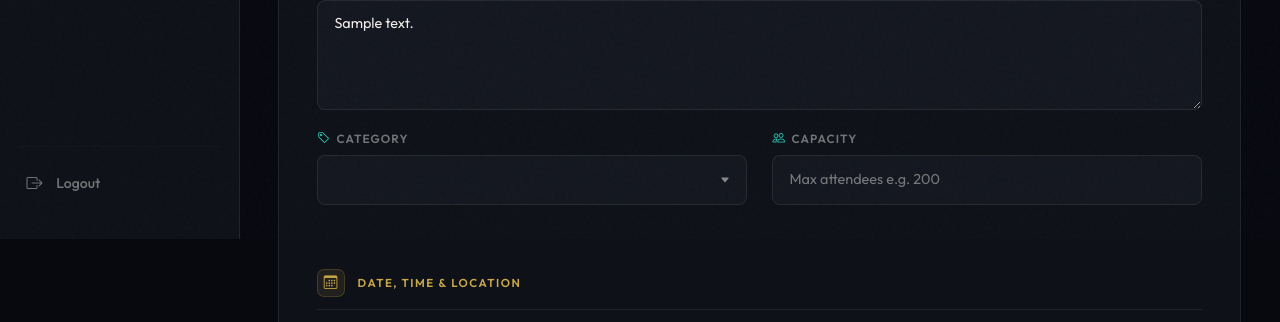
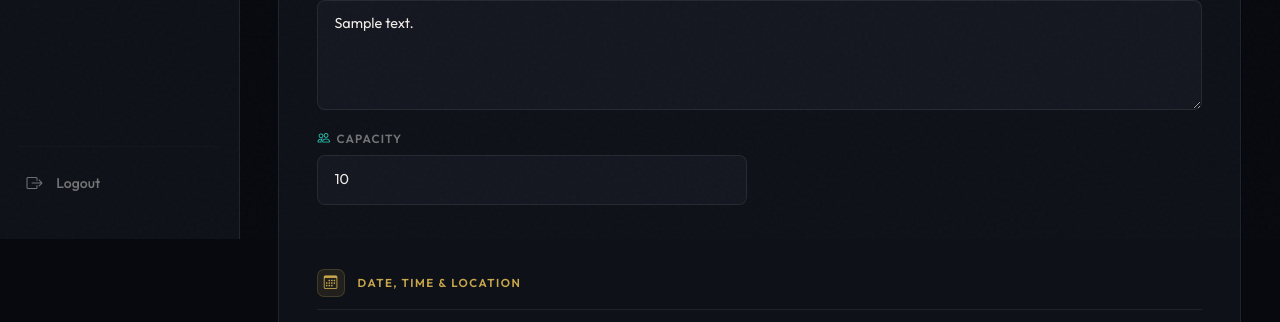
Before and after one commit to Brian4883/smart-event-system, a Django app: page /events/events/edit/1/ in a window 1280 px wide. Shown: the part 561-883 px from the top of the page. Run offline with Django 5.2, Linux system fonts and the light colour scheme; a user stored in the database is signed in; tables that the repository leaves empty hold one stand-in row (values such as "Sample post"); data that the repository does not hold is empty.

Commit message:
solving organizer issue on creating event

```diff
--- a/events/forms.py
+++ b/events/forms.py
@@ -4,7 +4,7 @@ from .models import Event
 class EventForm(forms.ModelForm):
     class Meta:
         model = Event
-        fields = '__all__'
+        exclude = ['organizer', 'is_approved']
 
         widgets = {
             'title': forms.TextInput(attrs={'class': 'form-control'}),
--- a/events/views.py
+++ b/events/views.py
@@ -21,7 +21,7 @@ def create_event(request):
         return redirect("organizer_dashboard")
 
     if request.method == 'POST':
-        form = EventForm(request.POST)
+        form = EventForm(request.POST, request.FILES)
 
         if form.is_valid():
             event = form.save(commit=False)
--- a/templates/events/create_event.html
+++ b/templates/events/create_event.html
@@ -732,32 +732,19 @@
                     {% endif %}
                 </div>
 
-                <!-- Category -->
-                <div class="es-form-group">
-                    <label class="es-label" for="{{ form.category.id_for_label }}">
-                        <i class="bi bi-tag"></i> Category
-                    </label>
-                    <select name="{{ form.category.html_name }}" id="{{ form.category.id_for_label }}"
-                        class="es-select {% if form.category.errors %}error{% endif %}">
-                        {{ form.category }}
-                    </select>
-                    {% if form.category.errors %}
-                    <span class="es-field-error"><i class="bi bi-exclamation-circle"></i>{{
-                        form.category.errors|striptags }}</span>
-                    {% endif %}
-                </div>
+
 
                 <!-- Capacity -->
                 <div class="es-form-group">
-                    <label class="es-label" for="{{ form.capacity.id_for_label }}">
+                    <label class="es-label" for="{{ form.total_tickets.id_for_label }}">
                         <i class="bi bi-people"></i> Capacity
                     </label>
-                    <input type="number" name="{{ form.capacity.html_name }}" id="{{ form.capacity.id_for_label }}"
-                        class="es-input {% if form.capacity.errors %}error{% endif %}"
-                        placeholder="Max attendees e.g. 200" value="{{ form.capacity.value|default:'' }}" min="1">
-                    {% if form.capacity.errors %}
+                    <input type="number" name="{{ form.total_tickets.html_name }}" id="{{ form.total_tickets.id_for_label }}"
+                        class="es-input {% if form.total_tickets.errors %}error{% endif %}"
+                        placeholder="Max attendees e.g. 200" value="{{ form.total_tickets.value|default:'' }}" min="1">
+                    {% if form.total_tickets.errors %}
                     <span class="es-field-error"><i class="bi bi-exclamation-circle"></i>{{
-                        form.capacity.errors|striptags }}</span>
+                        form.total_tickets.errors|striptags }}</span>
                     {% endif %}
                 </div>
 
--- a/templates/events/event_detail.html
+++ b/templates/events/event_detail.html
@@ -785,12 +785,12 @@
                         </div>
                     </div>
 
-                    {% if event.capacity %}
+                    {% if event.total_tickets %}
                     <div class="ed-detail-item">
                         <div class="ed-detail-icon teal"><i class="bi bi-people"></i></div>
                         <div class="ed-detail-body">
                             <div class="ed-detail-label">Capacity</div>
-                            <div class="ed-detail-value">{{ event.capacity }} seats</div>
+                            <div class="ed-detail-value">{{ event.total_tickets }} seats</div>
                         </div>
                     </div>
                     {% endif %}
```
Also changed, not shown: payments/migrations/0001_initial.py (added).
